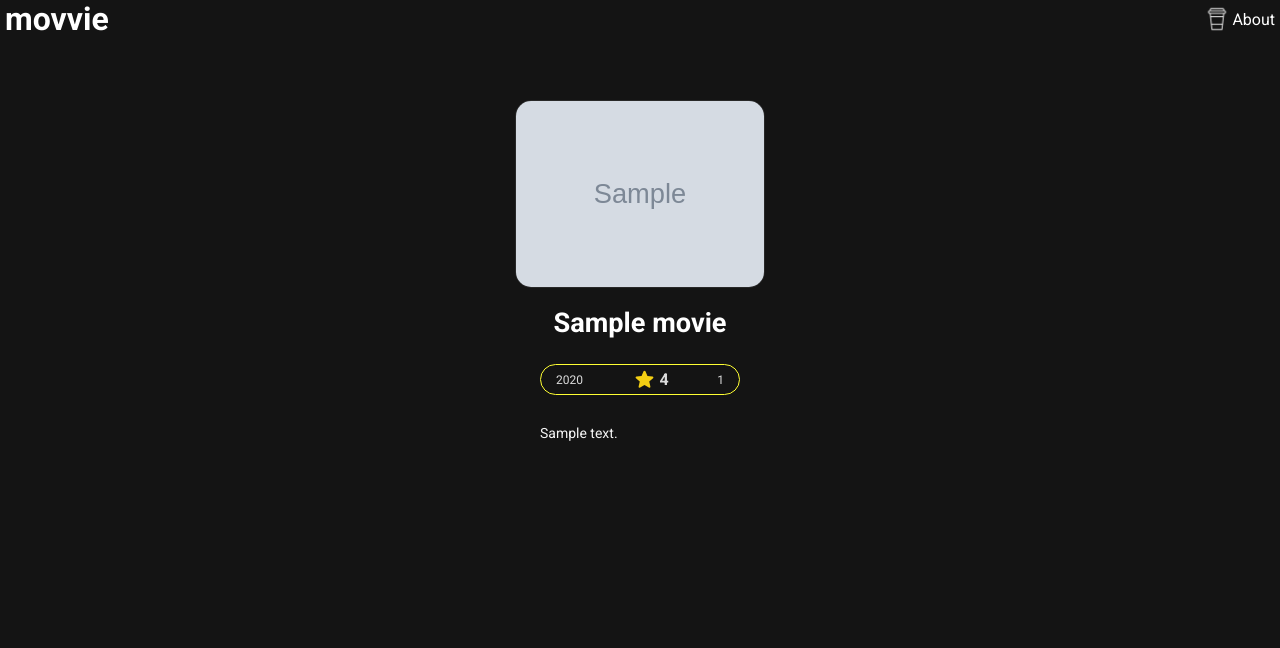
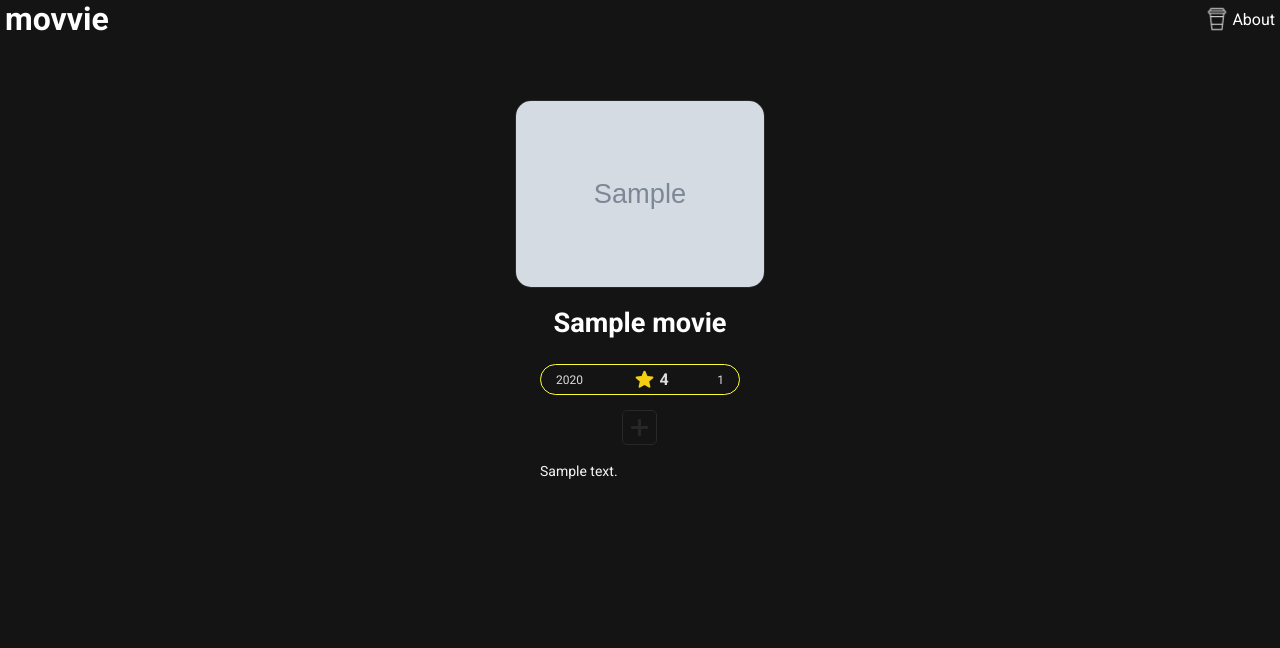
Before and after one commit to Ravdar/movie-recommender, a Django app: template mainapp/templates/mainapp/refactored.html in a window 1280 px wide. Shown: the top 648 px of the page. Run offline with Django 4.2, Linux system fonts and the light colour scheme; tables that the repository leaves empty hold one stand-in row (values such as "Sample post"); the template is opened without the code that fills it: values that come from a table or form of the project are taken from there, most other values are stand-ins (such as "Sample title", 1, 10 or a date in 2020); grey boxes marked "Sample" are stand-in pictures; parts of the project's set-up code (start-up, migrations or seed data) failed here and were passed over; some libraries are stand-ins or nearby versions.

Commit message:
working on full streaming info window

```diff
--- a/mainapp/static/main_view.js
+++ b/mainapp/static/main_view.js
@@ -187,3 +187,9 @@ setInterval(() => {
         promptIdea.style.color = colorsList[currentIndex];
     }
 }, 1000);
+
+function showFullStreaming(movieNumber) {
+    var streamingInfoContainer = document.getElementById("full-streaming" + movieNumber);
+
+    streamingInfoContainer.style.transform = "scale(1)";
+}
--- a/mainapp/static/styles_refactored.css
+++ b/mainapp/static/styles_refactored.css
@@ -116,6 +116,13 @@ a {
 
 button {
     cursor: pointer;
+    border: 0px;
+    background-color: transparent;
+    transition: 0.3s ease-in-out;
+}
+
+button:hover {
+    transform: scale(1.15);
 }
 
 
@@ -177,16 +184,6 @@ form div {
     top: 50%;
     transform: translateY(-40%);
 
-}
-
-form button {
-    border: 0px;
-    background-color: transparent;
-    transition: 0.3s ease-in-out;
-}
-
-form button:hover {
-    transform: scale(1.1);
 }
 
 .center {
@@ -403,6 +400,21 @@ form button:hover {
     margin-right: 1px;
 }
 
+.show-streaming {
+    padding: 8px;
+}
+
+.full-streaming-info {
+    position: absolute;
+    transform: translateY(-30%) scale(0);
+    width: 130%;
+    height: 80%;
+    border-radius: 1em;
+    border: 1.5px solid var(--BRIGHT-BLACK);
+    background-color: var(--BLACK);
+    color: whitesmoke;
+}
+
 .description {
     text-align: left;
     color: whitesmoke;
--- a/mainapp/templates/mainapp/refactored.html
+++ b/mainapp/templates/mainapp/refactored.html
@@ -68,11 +68,14 @@
                     </div>
                     <div class="platforms-container center">
                         {% for platform in movie.Platforms %}
-                        <img src="{{platform}}" alt="{{platform}}" class="streaming-icon" loading="lazy" width="35"
-                            height="35">
+                        <img src="{{platform}}" alt="{{platform}}" loading="lazy" width="35" height="35">
                         <!-- Add streaming name as alt and links of course-->
                         {% endfor %}
+                        <button onclick="showFullStreaming({{ forloop.counter}})"><img
+                                src="{% static 'show_streaming_button.png' %}" class="show-streaming" alt="Show more"
+                                loading="lazy" width="35" height="35"></button>
                     </div>
+                    <div id="full-streaming{{forloop.counter}}" class="full-streaming-info"><button>Close</button></div>
                     <div class="description">{{movie.Description}}</div> <!-- Again - should I use div for this?-->
                 </div>
             </div>
```
Also changed, not shown: mainapp/static/show_streaming_button.png (added).
